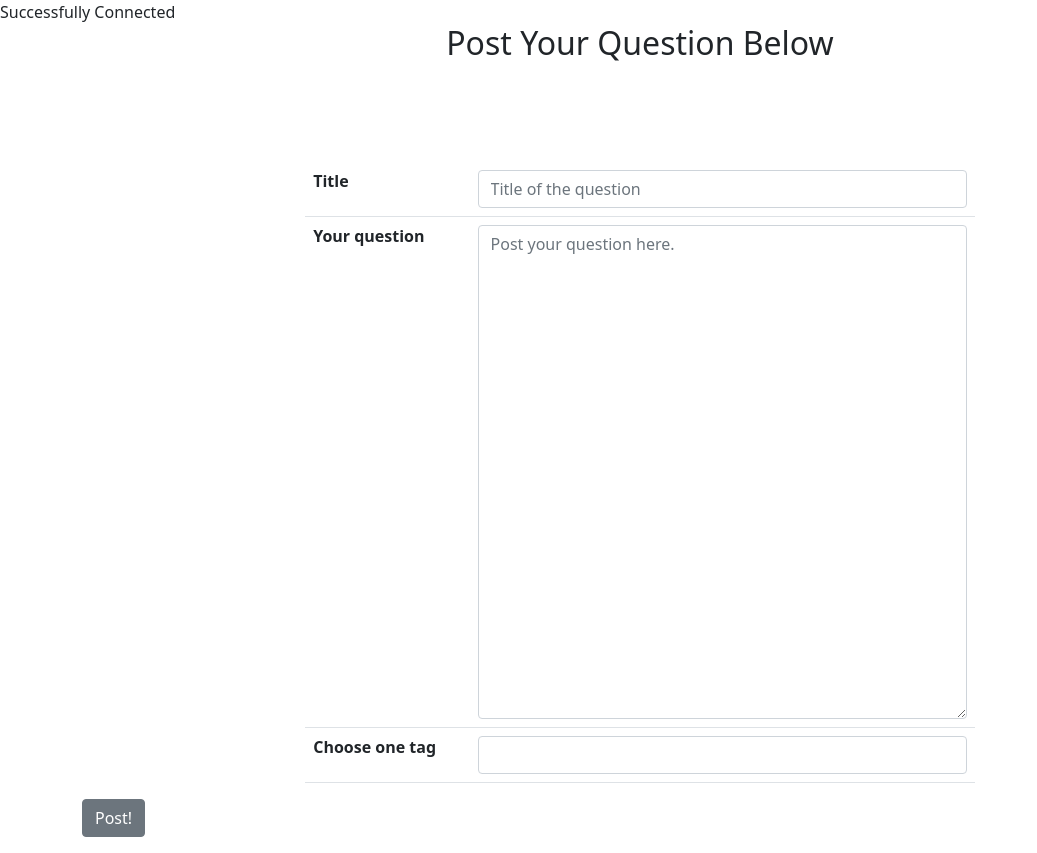
After one commit to mike101011/CF-FSWD_Project_Q_and_A, a PHP site: page /questions/post-question.php in a window 1280 px wide. The commit adds this page. Shown: the whole page, without its empty margins (0-1037 px from the left). Run offline with PHP 8.4, Linux system fonts and the light colour scheme; the visitor is signed in with stand-in values (Sample User, id 1).

Commit message:
post question

```diff
--- /dev/null
+++ b/questions/post-question.php
@@ -0,0 +1,123 @@
+<?php
+session_start();
+if ((!isset($_SESSION["adm"])) && (!isset($_SESSION["user"]))) {
+    header("Location: ../index.php");
+    exit;
+} else {
+    require_once "../components/db_connect.php";
+    $titleError = $txtError = $tagError = $id = "";
+    if (isset($_POST["submit"])) {
+        if (isset($_SESSION["adm"])) {
+            $id = $_SESSION["adm"];
+        } else {
+            $id = $_SESSION["user"];
+        }
+        $title = $_POST["title"];
+        $txt = $_POST["q_txt"];
+        $tag = $_POST["tag"];
+        switch (true) {
+            case (empty($title)):
+
+                $titleError = "Question must have a title.";
+                break;
+            case (empty($txt)):
+
+                $txtError = "Please formulate your question.";
+                break;
+            case (empty($tag)):
+                $tagError = "Please choose a tag.";
+                break;
+
+
+            default:
+
+                $date = date("Y.m.d");
+                $sqlqu = "INSERT INTO questions(q_title,q_txt,q_date,fk_u_id) VALUES('$title','$txt','$date','$id');";
+                mysqli_query($connect, $sqlqu);
+                $sql2 = "SELECT q_id FROM questions WHERE q_title='$title' AND q_txt='$txt';";
+                $resq = mysqli_query($connect, $sql2);
+                $dataq = mysqli_fetch_assoc($resq);
+                $q_id = $dataq["q_id"];
+                $tag_id = "";
+                $taqquer = "SELECT * FROM tags WHERE title='$tag';";
+                $res = mysqli_query($connect, $taqquer);
+                if (mysqli_num_rows($res) > 0) {
+                    $data = mysqli_fetch_assoc($res);
+                    $tag_id = $data["t_id"];
+                } else {
+                    $quer2 = "INSERT INTO tags(title) VALUES('$tag');";
+                    mysqli_query($connect, $quer2);
+                    $quer3 = "SELECT t_id FROM tags WHERE title='$tag';";
+                    $restg = mysqli_query($connect, $quer3);
+                    $datatg = mysqli_fetch_assoc($restg);
+                    $tag_id = $datatg["t_id"];
+                }
+                $sqlfinal = "INSERT INTO quetag(fk_q_id,fk_t_id) VALUES('$q_id','$tag_id');";
+                $resfinal = mysqli_query($connect, $sqlfinal);
+                if ($resfinal) {
+                    echo "question posted!";
+                } else {
+                    echo "Something went wrong.";
+                }
+                break;
+        }
+    }
+}
+?>
+<!DOCTYPE html>
+<html lang="en">
+
+<head>
+    <meta charset="UTF-8">
+    <meta http-equiv="X-UA-Compatible" content="IE=edge">
+    <meta name="viewport" content="width=device-width, initial-scale=1.0">
+    <title>Post Question</title>
+    <?php require_once "../components/boot-css.php" ?>
+    <style>
+        fieldset {
+            margin: auto;
+            margin-top: 100px;
+            width: 60%;
+        }
+    </style>
+
+</head>
+
+<body>
+    <div class="container">
+        <h2 class="text-center">Post Your Question Below</h2>
+        <div>
+            <form method="post" enctype="multipart/form-data">
+                <fieldset>
+                    <table class="table">
+                        <tr>
+                            <th>Title</th>
+                            <td>
+                                <input type="text" class="form-control" name="title" placeholder="Title of the question">
+                                <span class="text-danger"><?php echo $titleError; ?></span>
+                            </td>
+                        </tr>
+                        <tr>
+                            <th>Your question</th>
+                            <td>
+                                <textarea class="form-control" name="q_txt" cols="40" rows="20" placeholder="Post your question here."></textarea>
+                                <span class="text-danger"><?php echo $txtError; ?></span>
+                            </td>
+                        </tr>
+                        <tr>
+                            <th>Choose one tag</th>
+                            <td>
+                                <input type="text" class="form-control" name="tag">
+                                <span class="text-danger"><?php echo $tagError; ?></span>
+                            </td>
+                        </tr>
+                    </table>
+                </fieldset>
+                <button type="submit" class="btn btn-secondary" name="submit"> Post!</button>
+            </form>
+        </div>
+
+    </div>
+</body>
+
+</html>
--- a/users/dashboard.php
+++ b/users/dashboard.php
@@ -51,7 +51,7 @@ if (isset($_SESSION["adm"])) {
 <body>
     <div class="container">
         <a href="edit.php?id=<?php echo $id; ?>" class="btn btn-info">Edit your profile</a>
-
+        <a href="../questions/post-question.php" class="btn btn-warning">Post a question</a>
         <a href="logout.php" class="btn btn-secondary">Log out</a>
         <h5>Hello, <?php echo $fname . " " . $lname; ?>!</h5>
         <img src="../pictures/<?php echo $pic; ?>" alt="">
--- a/users/edit.php
+++ b/users/edit.php
@@ -148,12 +148,6 @@ mysqli_close($connect);
     <title>Edit User</title>
     <?php require_once '../components/boot-css.php' ?>
     <style type="text/css">
-        fieldset {
-            margin: auto;
-            margin-top: 100px;
-            width: 60%;
-        }
-
         .img-thumbnail {
             width: 70px !important;
             height: 70px !important;
--- a/users/user-home.php
+++ b/users/user-home.php
@@ -32,6 +32,7 @@ if (isset($_SESSION["user"])) {
     <div class="container">
         <a href="edit.php?id=<?php echo $id; ?>" class="btn btn-info">Edit your profile</a>
         <a href="read.php?id=<?php echo $id; ?>" class="btn btn-success">See your data</a>
+        <a href="../questions/post-question.php" class="btn btn-warning">Post a question</a>
         <a href="logout.php" class="btn btn-secondary">Log out</a>
         <h5>Hello, <?php echo $fname . " " . $lname; ?>!</h5>
         <img src="../pictures/<?php echo $pic; ?>" alt="" style="max-width: 300px;">
```
